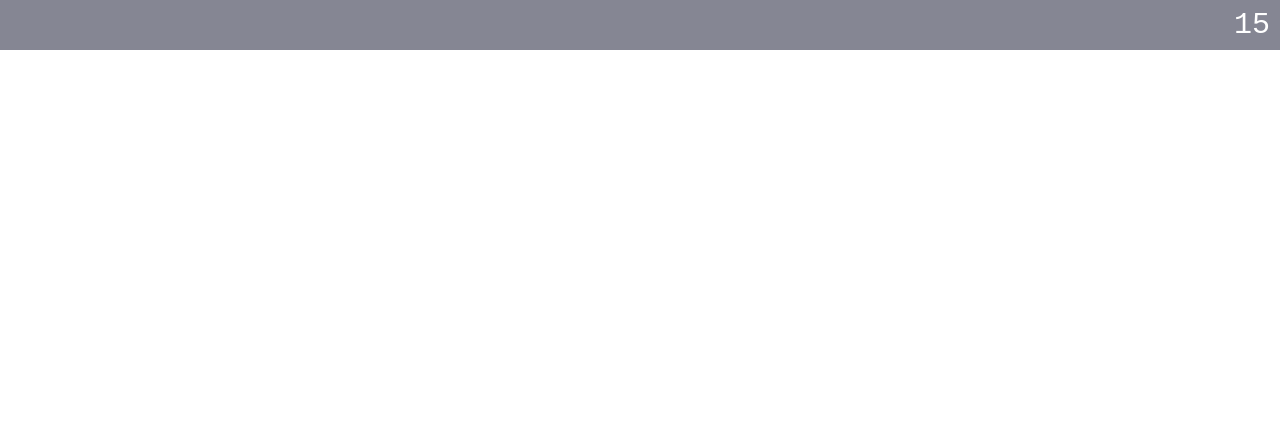
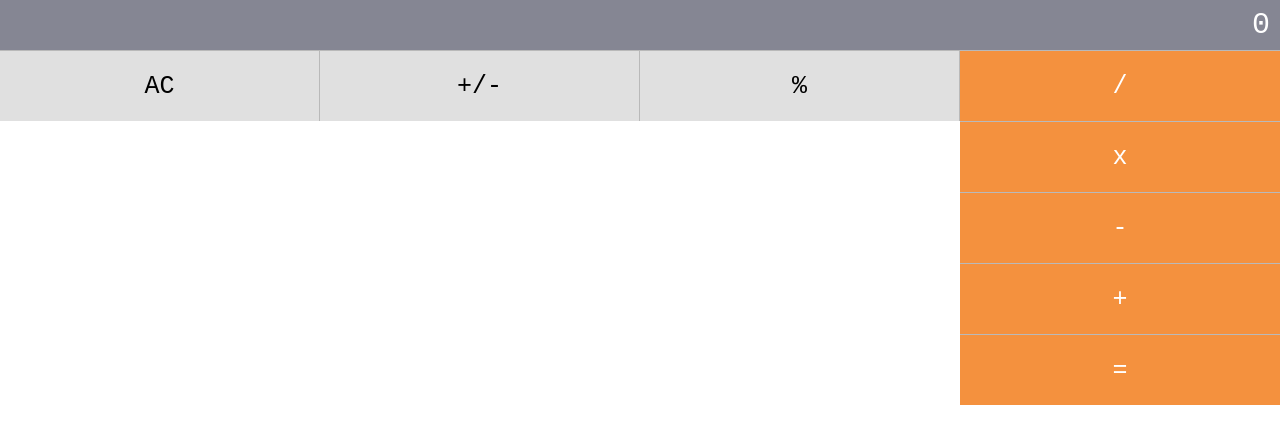
Before and after one commit to Youssef-Ait-Elhaj/ReactJs-Calculator, a React (Vite) app: page / in a window 1280 px wide. Shown: the top 444 px of the page. Built offline with nearby package versions, Linux system fonts and the light colour scheme.

Commit message:
add operations

```diff
--- a/src/components/Calculator.jsx
+++ b/src/components/Calculator.jsx
@@ -1,10 +1,33 @@
+import { useEffect, useState } from "react";
 import OutputScreen from "./OutputScreen";
+import Operation from "./Operation";
 
 
 export default function Calculator() {
+    const [calculationResult, setCalculationResult] = useState(0);
+    let ops = ['AC', '+/-', '%', '/', 'x', '-', '+', '='];
+    let rowOps = [];
+    let columnOps = [];
+
+    for (var i = 0; i < ops.length; i++) {
+        if (i <= 2) {
+            rowOps.push(<Operation key={i} symbol={ops[i]} />)
+        } else {
+            columnOps.push(<Operation key={i} symbol={ops[i]} />)
+        }
+    }
+
     return (
-        <div className="calc">
-            <OutputScreen />
-        </div>
+        <>
+            <OutputScreen result={calculationResult} />
+            <div className="calc">
+                <div className="row-ops">
+                    {rowOps}
+                </div>
+                <div className="col-ops">
+                    {columnOps}
+                </div>
+            </div>
+        </>
     )
 }
--- a/src/components/NumberCell.jsx
+++ b/src/components/NumberCell.jsx
@@ -1,7 +1,6 @@
 
 
 export default function NumberCell() {
-    return (
-
-    );
+    // return (
+    // );
 }
--- /dev/null
+++ b/src/components/Operation.jsx
@@ -0,0 +1,33 @@
+import { useEffect } from "react";
+
+
+export default function Operation(props) {
+    let identifier = '';
+
+    useEffect(() => {
+        switch (props.symbol) {
+            case 'AC':
+                identifier = 'AC';break;
+            case '+/-':
+                identifier = 'invert';break;
+            case '%':
+                identifier = 'modulus';break;
+            case '/':
+                identifier = 'divide';break;
+            case 'x':
+                identifier = 'multiply';break;
+            case '-':
+                identifier = 'substract';break;
+            case '+':
+                identifier = 'add';break;
+            case '=':
+                identifier = 'result';break;
+        }
+    }, [])
+
+    return (
+        <div className="op">
+            <p className="op-symbol">{props.symbol}</p>
+        </div>
+    )
+}
--- a/src/components/OutputScreen.jsx
+++ b/src/components/OutputScreen.jsx
@@ -1,9 +1,9 @@
 
 
-export default function OutputScreen() {
+export default function OutputScreen(props) {
     return (
         <div className="output-scr">
-            <p className="output">15</p>
+            <p className="output">{props.result}</p>
         </div>
     );
 }
--- a/src/index.css
+++ b/src/index.css
@@ -2,11 +2,13 @@ body {
     margin: 0;
     padding: 0;
     font-family:'Courier New', Courier, monospace;
+    /* font-weight: bold; */
 }
 
 .calc {
     width: 100%;
-    height: 300px;
+    height: 500px;
+    display: flex;
 }
 
 /* Output Screen */
@@ -24,3 +26,34 @@ body {
     font-size: 30px;
     user-select: none;
 }
+
+/* Operation */
+.op {
+    width: 100%;
+    height: 70px;
+    display: flex;
+    border: 1px solid #b9b9b9;
+    border-left: none;
+    border-bottom: none;
+    background-color: #e0e0e0;
+    align-items: center;
+    font-size: 25px;
+    justify-content: center;
+}
+
+.row-ops {
+    display: flex;
+    flex-direction: row;
+    width: 75%;
+}
+
+.col-ops {
+    display: flex;
+    flex-direction: column;
+    width: 25%;
+}
+
+.col-ops .op {
+    color: #FFFFFF;
+    background-color: #f4913e;
+}
```
